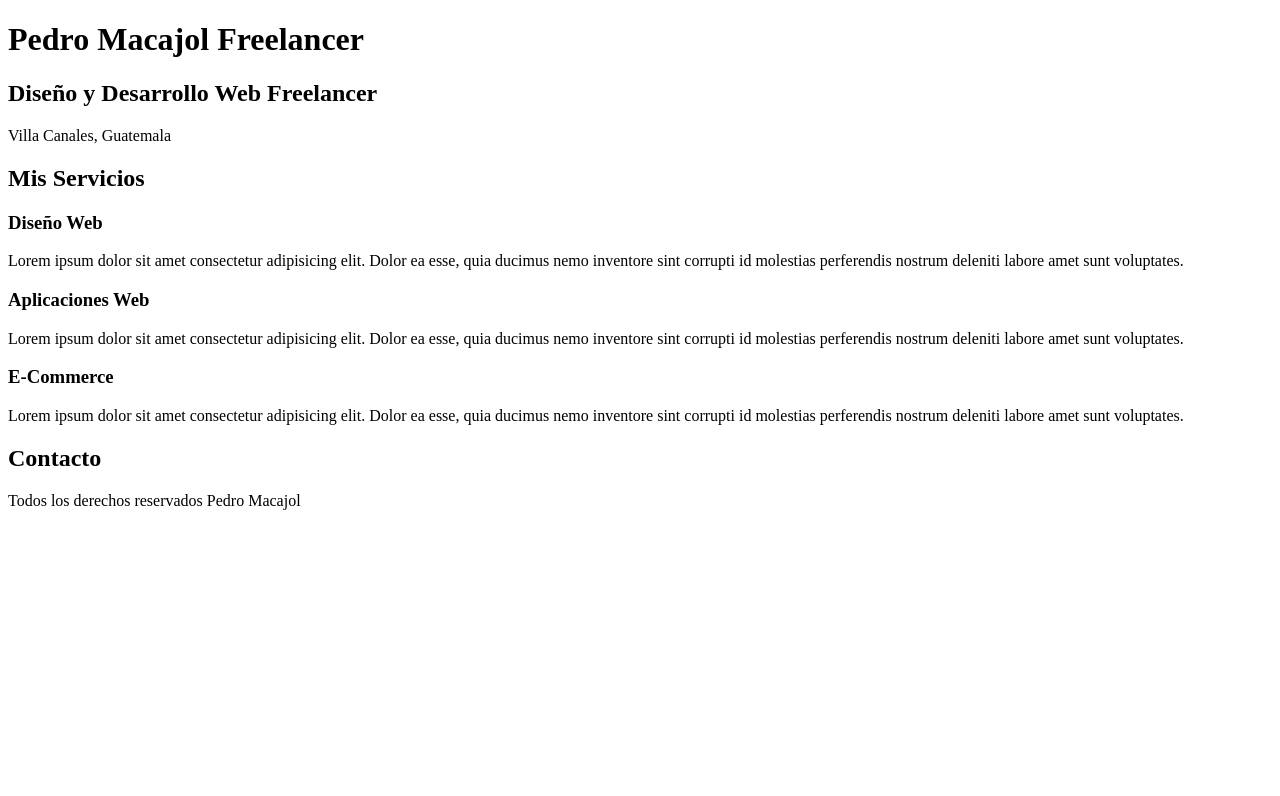
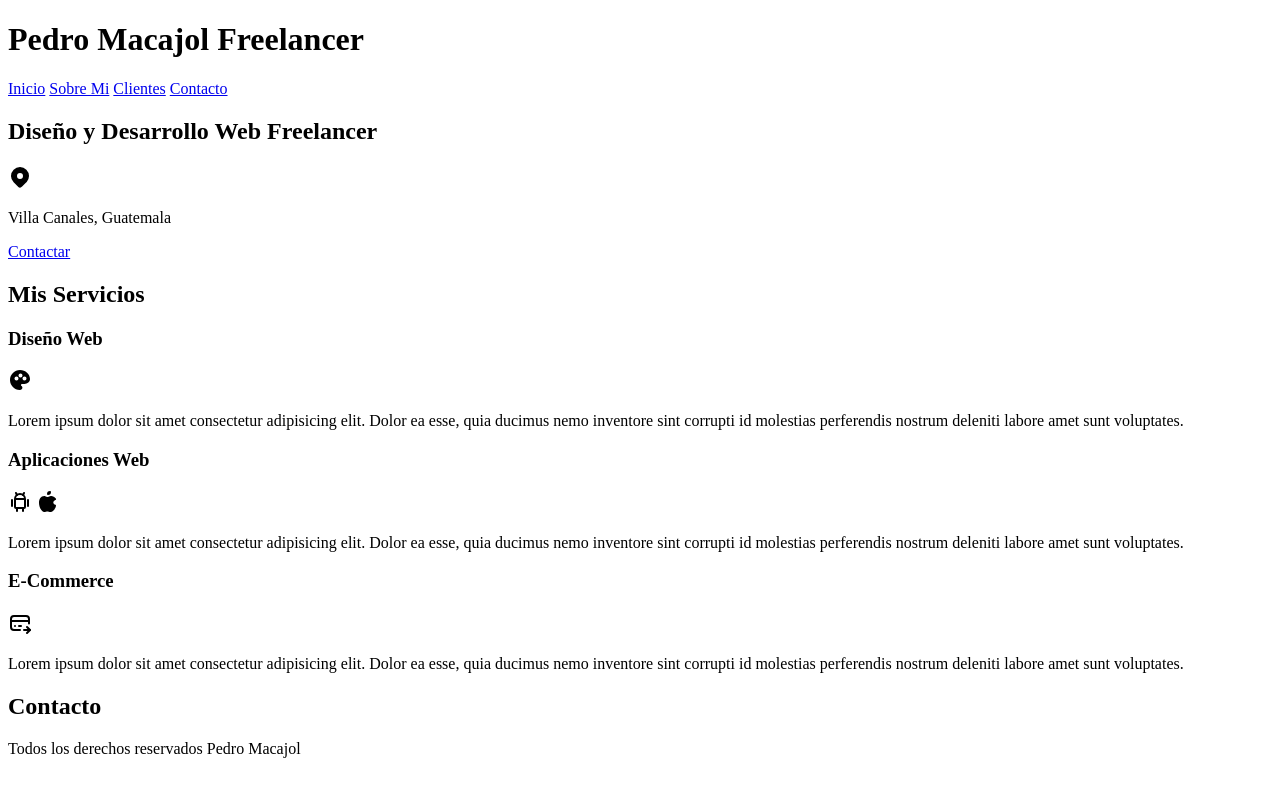
Before and after one commit to PMacajol/Primer-Sito-Web, a plain HTML site: page Index.html in a window 1280 px wide. Drawn offline with Linux system fonts and the light colour scheme.

Commit message:
Adicion de iconos e imagens

```diff
--- a/Index.html
+++ b/Index.html
@@ -6,35 +6,152 @@
     <title>Diseñador Pedro</title>
   </head>
   <body>
+    <head>
       <h1>Pedro Macajol Freelancer</h1>
+    </head>
 
+    <nav>
+      <a href="#">Inicio</a>
+      <a href="#">Sobre Mi</a>
+      <a href="#">Clientes</a>
+      <a href="#">Contacto</a>
+    </nav>
+
+    <section>
       <h2>Diseño y Desarrollo Web Freelancer</h2>
+
+      <svg
+        xmlns="http://www.w3.org/2000/svg"
+        width="24"
+        height="24"
+        viewBox="0 0 24 24"
+        fill="currentColor"
+        class="icon icon-tabler icons-tabler-filled icon-tabler-map-pin"
+      >
+        <path stroke="none" d="M0 0h24v24H0z" fill="none" />
+        <path
+          d="M18.364 4.636a9 9 0 0 1 .203 12.519l-.203 .21l-4.243 4.242a3 3 0 0 1 -4.097 .135l-.144 -.135l-4.244 -4.243a9 9 0 0 1 12.728 -12.728zm-6.364 3.364a3 3 0 1 0 0 6a3 3 0 0 0 0 -6z"
+        />
+      </svg>
 
       <p>Villa Canales, Guatemala</p>
 
+      <a href="#">Contactar</a>
+    </section>
+
+    <main>
       <h2>Mis Servicios</h2>
+
+      <section>
         <h3>Diseño Web</h3>
+        <svg
+          xmlns="http://www.w3.org/2000/svg"
+          width="24"
+          height="24"
+          viewBox="0 0 24 24"
+          fill="currentColor"
+          class="icon icon-tabler icons-tabler-filled icon-tabler-palette"
+        >
+          <path stroke="none" d="M0 0h24v24H0z" fill="none" />
+          <path
+            d="M12 2c5.498 0 10 4.002 10 9c0 1.351 -.6 2.64 -1.654 3.576c-1.03 .914 -2.412 1.424 -3.846 1.424h-2.516a1 1 0 0 0 -.5 1.875a1 1 0 0 1 .194 .14a2.3 2.3 0 0 1 -1.597 3.99l-.156 -.009l.068 .004l-.273 -.004c-5.3 -.146 -9.57 -4.416 -9.716 -9.716l-.004 -.28c0 -5.523 4.477 -10 10 -10m-3.5 6.5a2 2 0 0 0 -1.995 1.85l-.005 .15a2 2 0 1 0 2 -2m8 0a2 2 0 0 0 -1.995 1.85l-.005 .15a2 2 0 1 0 2 -2m-4 -3a2 2 0 0 0 -1.995 1.85l-.005 .15a2 2 0 1 0 2 -2"
+          />
+        </svg>
+
         <p>
-      Lorem ipsum dolor sit amet consectetur adipisicing elit. Dolor ea esse,
-      quia ducimus nemo inventore sint corrupti id molestias perferendis nostrum
-      deleniti labore amet sunt voluptates.
+          Lorem ipsum dolor sit amet consectetur adipisicing elit. Dolor ea
+          esse, quia ducimus nemo inventore sint corrupti id molestias
+          perferendis nostrum deleniti labore amet sunt voluptates.
         </p>
+      </section>
 
+      <section>
         <h3>Aplicaciones Web</h3>
+        <svg
+          xmlns="http://www.w3.org/2000/svg"
+          width="24"
+          height="24"
+          viewBox="0 0 24 24"
+          fill="none"
+          stroke="currentColor"
+          stroke-width="2"
+          stroke-linecap="round"
+          stroke-linejoin="round"
+          class="icon icon-tabler icons-tabler-outline icon-tabler-brand-android"
+        >
+          <path stroke="none" d="M0 0h24v24H0z" fill="none" />
+          <path d="M4 10l0 6" />
+          <path d="M20 10l0 6" />
+          <path
+            d="M7 9h10v8a1 1 0 0 1 -1 1h-8a1 1 0 0 1 -1 -1v-8a5 5 0 0 1 10 0"
+          />
+          <path d="M8 3l1 2" />
+          <path d="M16 3l-1 2" />
+          <path d="M9 18l0 3" />
+          <path d="M15 18l0 3" />
+        </svg>
+        <svg
+          xmlns="http://www.w3.org/2000/svg"
+          width="24"
+          height="24"
+          viewBox="0 0 24 24"
+          fill="currentColor"
+          class="icon icon-tabler icons-tabler-filled icon-tabler-brand-apple"
+        >
+          <path stroke="none" d="M0 0h24v24H0z" fill="none" />
+          <path
+            d="M15.079 5.999l.239 .012c1.43 .097 3.434 1.013 4.508 2.586a1 1 0 0 1 -.344 1.44c-.05 .028 -.372 .158 -.497 .217a4.15 4.15 0 0 0 -.722 .431c-.614 .461 -.948 1.009 -.942 1.694c.01 .885 .339 1.454 .907 1.846c.208 .143 .436 .253 .666 .33c.126 .043 .426 .116 .444 .122a1 1 0 0 1 .662 .942c0 2.621 -3.04 6.381 -5.286 6.381c-.79 0 -1.272 -.091 -1.983 -.315l-.098 -.031c-.463 -.146 -.702 -.192 -1.133 -.192c-.52 0 -.863 .06 -1.518 .237l-.197 .053c-.575 .153 -.964 .226 -1.5 .248c-2.749 0 -5.285 -5.093 -5.285 -9.072c0 -3.87 1.786 -6.92 5.286 -6.92c.297 0 .598 .045 .909 .128c.403 .107 .774 .26 1.296 .508c.787 .374 .948 .44 1.009 .44h.016c.03 -.003 .128 -.047 1.056 -.457c1.061 -.467 1.864 -.685 2.746 -.616l-.24 -.012z"
+          />
+          <path
+            d="M14 1a1 1 0 0 1 1 1a3 3 0 0 1 -3 3a1 1 0 0 1 -1 -1a3 3 0 0 1 3 -3z"
+          />
+        </svg>
         <p>
-      Lorem ipsum dolor sit amet consectetur adipisicing elit. Dolor ea esse,
-      quia ducimus nemo inventore sint corrupti id molestias perferendis nostrum
-      deleniti labore amet sunt voluptates.
+          Lorem ipsum dolor sit amet consectetur adipisicing elit. Dolor ea
+          esse, quia ducimus nemo inventore sint corrupti id molestias
+          perferendis nostrum deleniti labore amet sunt voluptates.
         </p>
+      </section>
 
+      <section>
         <h3>E-Commerce</h3>
+        <svg
+          xmlns="http://www.w3.org/2000/svg"
+          width="24"
+          height="24"
+          viewBox="0 0 24 24"
+          fill="none"
+          stroke="currentColor"
+          stroke-width="2"
+          stroke-linecap="round"
+          stroke-linejoin="round"
+          class="icon icon-tabler icons-tabler-outline icon-tabler-credit-card-pay"
+        >
+          <path stroke="none" d="M0 0h24v24H0z" fill="none" />
+          <path
+            d="M12 19h-6a3 3 0 0 1 -3 -3v-8a3 3 0 0 1 3 -3h12a3 3 0 0 1 3 3v4.5"
+          />
+          <path d="M3 10h18" />
+          <path d="M16 19h6" />
+          <path d="M19 16l3 3l-3 3" />
+          <path d="M7.005 15h.005" />
+          <path d="M11 15h2" />
+        </svg>
+
         <p>
-      Lorem ipsum dolor sit amet consectetur adipisicing elit. Dolor ea esse,
-      quia ducimus nemo inventore sint corrupti id molestias perferendis nostrum
-      deleniti labore amet sunt voluptates.
+          Lorem ipsum dolor sit amet consectetur adipisicing elit. Dolor ea
+          esse, quia ducimus nemo inventore sint corrupti id molestias
+          perferendis nostrum deleniti labore amet sunt voluptates.
         </p>
+      </section>
+    </main>
 
+    <section>
       <h2>Contacto</h2>
+    </section>
+
+    <footer>
       <p>Todos los derechos reservados Pedro Macajol</p>
+    </footer>
   </body>
 </html>
```
Also changed, not shown: Img/hero.jpg (renamed from hero.jpg). Lines whose indentation alone changed are shown as unchanged.
